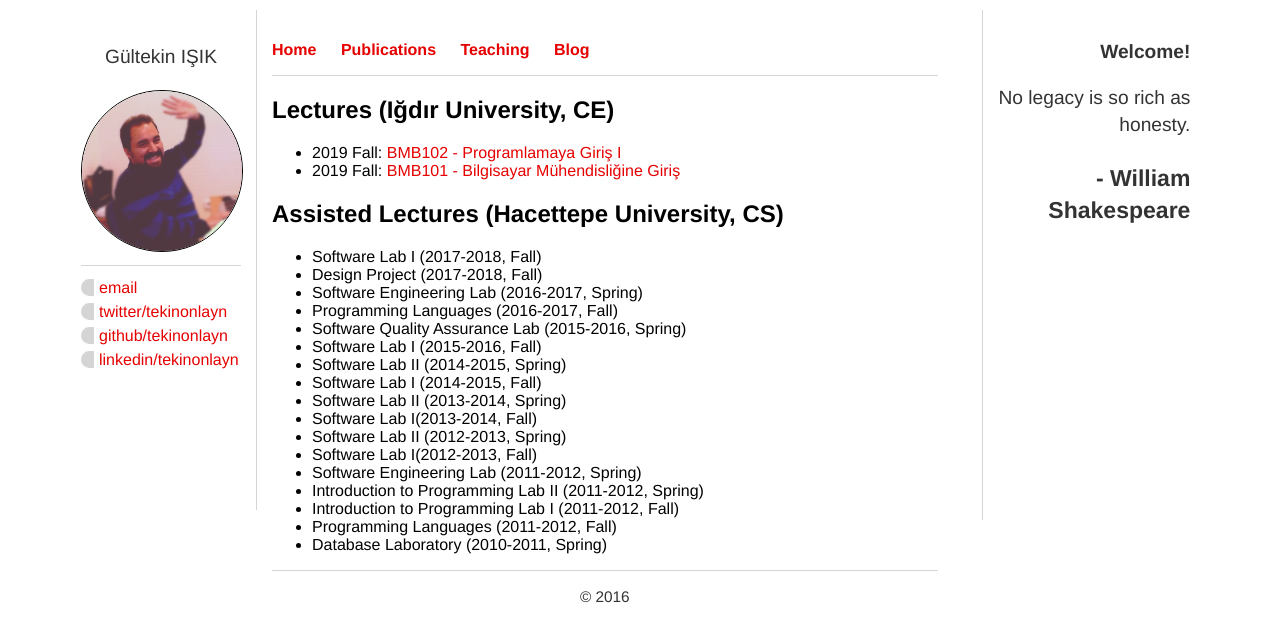
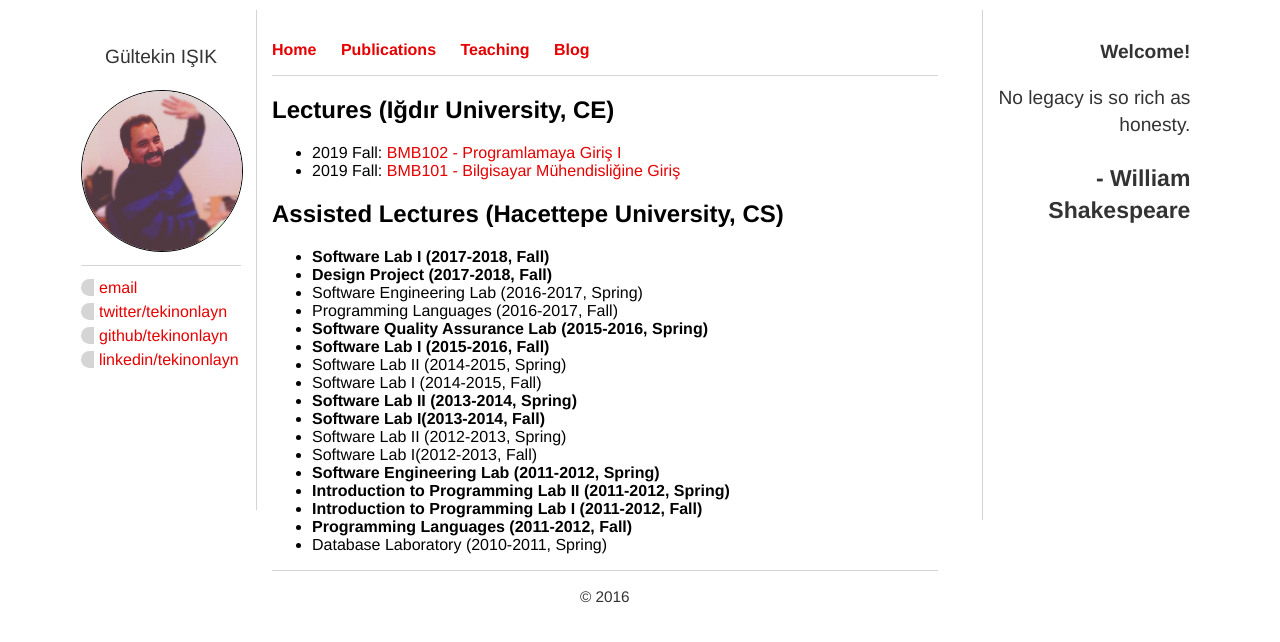
Before and after one commit to tekinonlayn/gi.github.io, a Jekyll site: the page built from teaching/index.html, in a window 1280 px wide. Shown: the top 642 px of the page. Built offline with Jekyll 4.4.1, drawn with Linux system fonts in a browser that asks for light colours.

```diff
--- a/teaching/index.html
+++ b/teaching/index.html
@@ -11,22 +11,22 @@ title: Gültekin Işık - Teaching
 	</ul>
 	<h2>Assisted Lectures (Hacettepe University, CS)</h2>
 	<ul>
-	<li>	Software Lab I (2017-2018, Fall) </li>
-	<li>	Design Project (2017-2018, Fall) </li>
+	<li><b>	Software Lab I (2017-2018, Fall) </b> </li>
+	<li><b>	Design Project (2017-2018, Fall) </b> </li>
 	<li>	Software Engineering Lab (2016-2017, Spring) </li>
 	<li>	Programming Languages (2016-2017, Fall) </li>
-	<li>	Software Quality Assurance Lab (2015-2016, Spring) </li>
-	<li>	Software Lab I (2015-2016, Fall) </li>
+	<li><b>	Software Quality Assurance Lab (2015-2016, Spring) </b> </li>
+	<li><b>	Software Lab I (2015-2016, Fall) </b> </li>
 	<li>	Software Lab II (2014-2015, Spring) </li>
 	<li>	Software Lab I (2014-2015, Fall) </li>
-	<li>	Software Lab II (2013-2014, Spring) </li>
-	<li>	Software Lab I(2013-2014, Fall) </li>
+	<li><b>	Software Lab II (2013-2014, Spring) </b> </li>
+	<li><b>	Software Lab I(2013-2014, Fall)</b> </li>
 	<li>	Software Lab II (2012-2013, Spring) </li>
 	<li>	Software Lab I(2012-2013, Fall) </li>
-	<li>	Software Engineering Lab (2011-2012, Spring) </li>
-	<li>	Introduction to Programming Lab II (2011-2012, Spring) </li>
-	<li>	Introduction to Programming Lab I (2011-2012, Fall) </li>
-	<li>	Programming Languages (2011-2012, Fall) </li>
+	<li><b>	Software Engineering Lab (2011-2012, Spring) </b> </li>
+	<li><b>	Introduction to Programming Lab II (2011-2012, Spring)</b> </li>
+	<li><b>	Introduction to Programming Lab I (2011-2012, Fall)</b> </li>
+	<li><b>	Programming Languages (2011-2012, Fall) </b> </li>
 	<li>	Database Laboratory (2010-2011, Spring) </li>
 
 	</ul>
```
